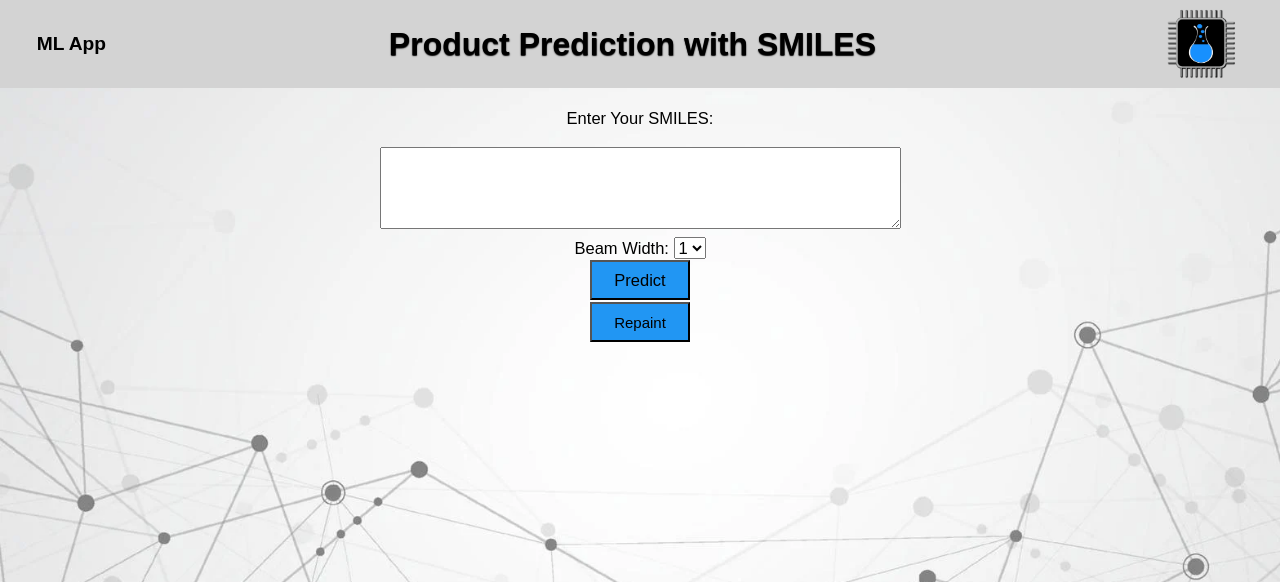
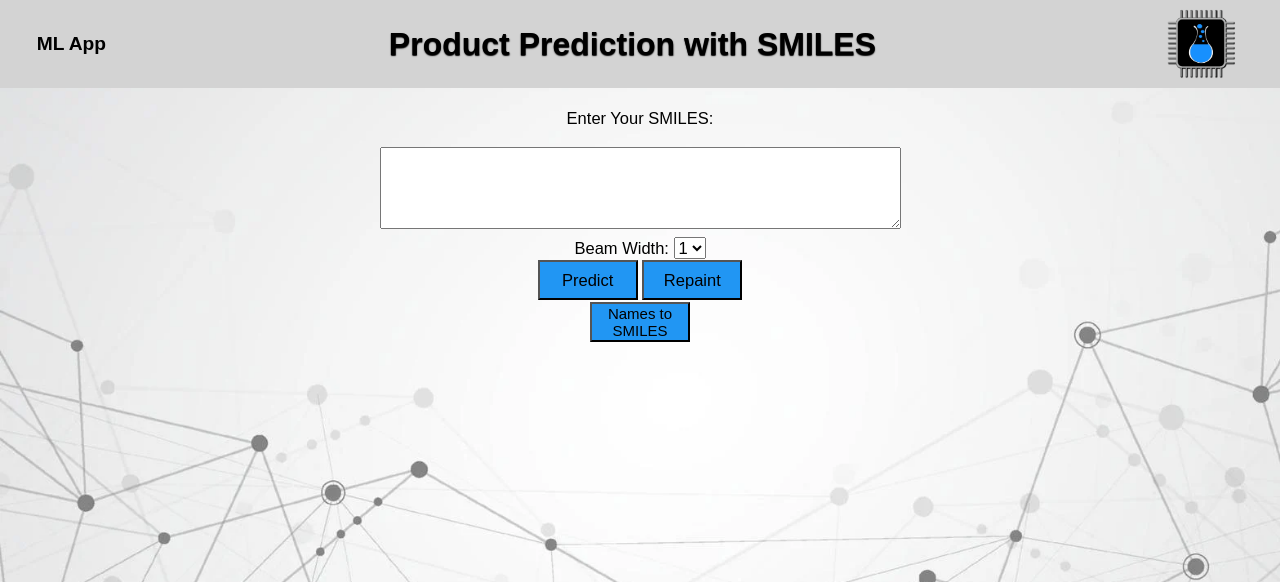
Before and after one commit to prog420/MLWebProject, a Flask app: page / in a window 1280 px wide. Shown: the top 582 px of the page. Run offline with Flask 2, Linux system fonts and the light colour scheme.

Commit message:
Names to SMILES converting added (based on PubChemPy)

```diff
--- a/app.py
+++ b/app.py
@@ -1,8 +1,7 @@
-import joblib
-import re
 import json
 import Algorithmia
 from CGRtools import smiles
+from pubchempy import Compound, get_compounds
 from flask import Flask, render_template, url_for, request
 
 
@@ -16,12 +15,12 @@ def home():
 @app.route('/predict', methods=['GET','POST'])
 def predict():
     client = Algorithmia.client('simtds2YG9Ed/wd5xucmvHy+U8G1')
-    algo = client.algo('Dmitry_BV/predictor/1.0.0')
+    algo = client.algo('Dmitry_BV/predictor/1.0.1')
     algo.set_options(timeout=100) # optional
     smi = request.args.get('post')
     beamSize = request.args.get('beamSize')
 
-    input_query = {"reaction": smi, 'beamWidth': beamSize}
+    input_query = {"reaction": smi, 'beamWidth': int(beamSize)}
     answers = algo.pipe(input_query).result["product"]
     reaction = smi + ">>" + answers
     img = get_svg(reaction)
@@ -35,6 +34,23 @@ def image():
     img = get_svg(post)
 
     return json.dumps({'img': str(img)});
+
+
+@app.route('/smiles', methods=['GET','POST'])
+def get_smiles():
+    smiles_list = []
+    string = request.args.get('post')
+    string = string.replace(".", " ")
+    string = string.split()
+    for element in string:
+        try:
+            smi = str(smiles(get_compounds(element, "name")[0].canonical_smiles))
+            smiles_list.append(smi)
+        except IndexError:
+            continue
+
+    return json.dumps({'smiles': ".".join(smiles_list)});
+
 
 def get_svg(smi):
     """
--- a/static/js/index.js
+++ b/static/js/index.js
@@ -2,7 +2,6 @@ document.onload = function () {
 	// Initializing variables
     var imageField = document.getElementById("imageField");
 	var mainText = document.getElementById("mainText");
-	var predField = document.getElementById("prodSmi");
 	var beamSizeValue = document.getElementById("beamSizeValue");
 };
 
@@ -19,6 +18,7 @@ function getImage() {
 };
 
 function getPrediction() {
+	var predField = document.getElementById("prodSmi");
 	$.getJSON(
 		'/predict',
 		{ post: mainText.value,
@@ -28,6 +28,20 @@ function getPrediction() {
 			var pred_img = data.reaction;
 			imageField.innerHTML = pred_img;
 			predField.innerHTML = `<br />Predicted Reaction: <br /> ${pred}`;
+			console.log(pred)
+			console.log(pred_img)
 		}
 	)
 };
+
+function getSMILES() {
+	// Get SMILES string for names
+	$.getJSON(
+		'/smiles',
+		{ post: mainText.value },
+		function(data) {
+			var response = data.smiles;
+			mainText.value = response;
+		}
+	)
+};
--- a/templates/home.html
+++ b/templates/home.html
@@ -4,7 +4,7 @@
     <meta charset="UTF-8">
     <title>Home</title>
     <link rel="stylesheet" type="text/css" href="./static/style.css">
-    <link rel="icon" href="./static/resources/favicon.ico"/>
+    <link rel="icon" type="image/png" sizes="32x32" href="./static/resources/favicon.png">
     <script type="text/javascript" src="{{ url_for('static', filename='js/index.js') }}"></script>
     <script src="https://ajax.googleapis.com/ajax/libs/jquery/3.6.0/jquery.min.js"></script>
 	<!-- <link rel="stylesheet" type="text/css" href="{{ url_for('static', filename='style.css') }}">-->
@@ -31,11 +31,12 @@
                     <option value="5">5</option>
                 </select><br />
                 <button type="submit" class="btn-info" onclick="getPrediction()">Predict</button>
+                <button type="submit" class="btn-info" onclick="getImage()">Repaint</button>
             </td>
         </tr>
         <tr>
             <td colspan="3">
-                <button type="submit" class="btn-info" onclick="getImage()">Repaint</button>
+                <button type="submit" class="btn-info" onclick="getSMILES()">Names to SMILES</button>
             </td>
         </tr>
         <tr>
```
Also changed, not shown: static/resources/favicon.ico (deleted), static/resources/favicon.png (added).
